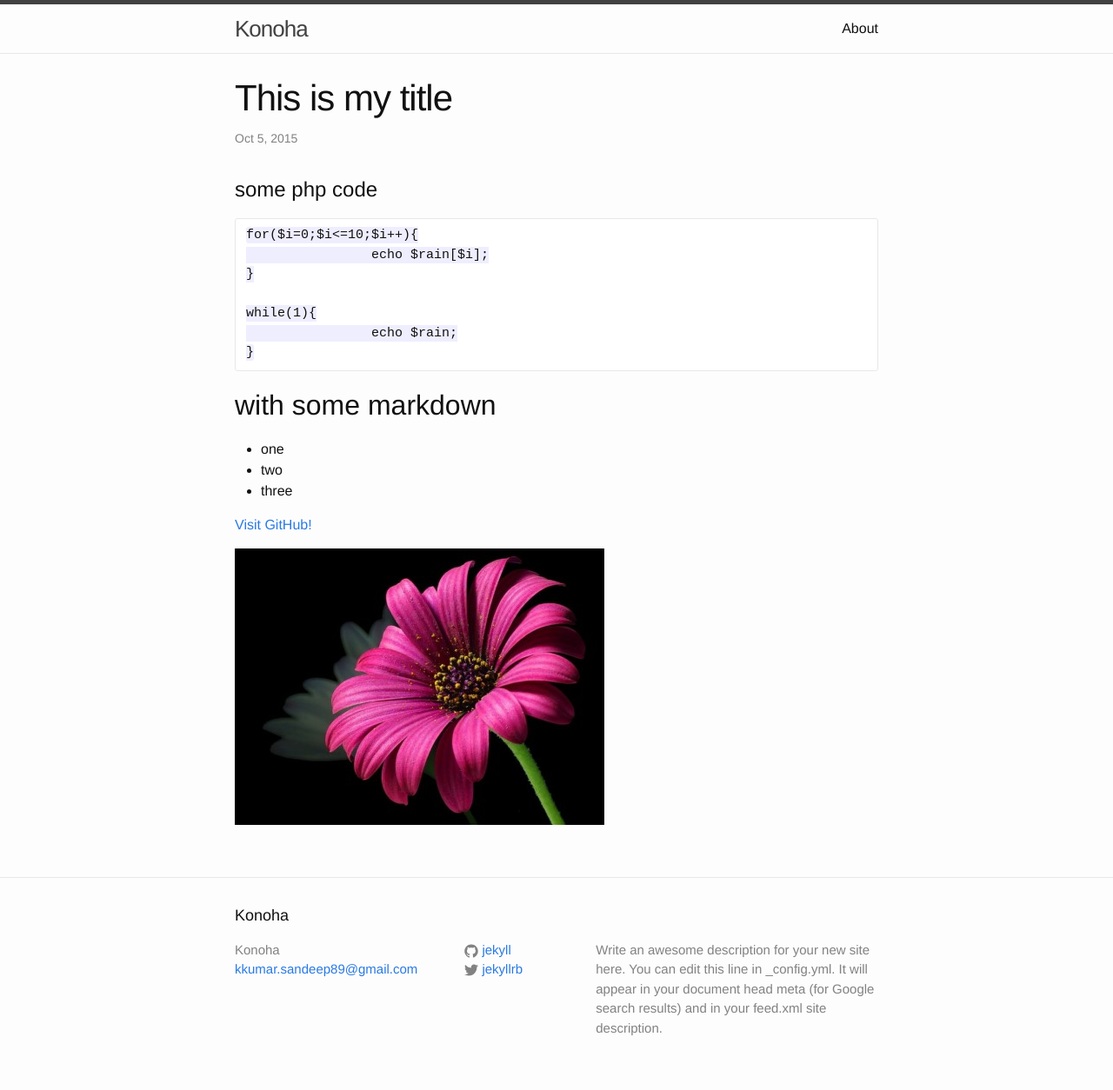
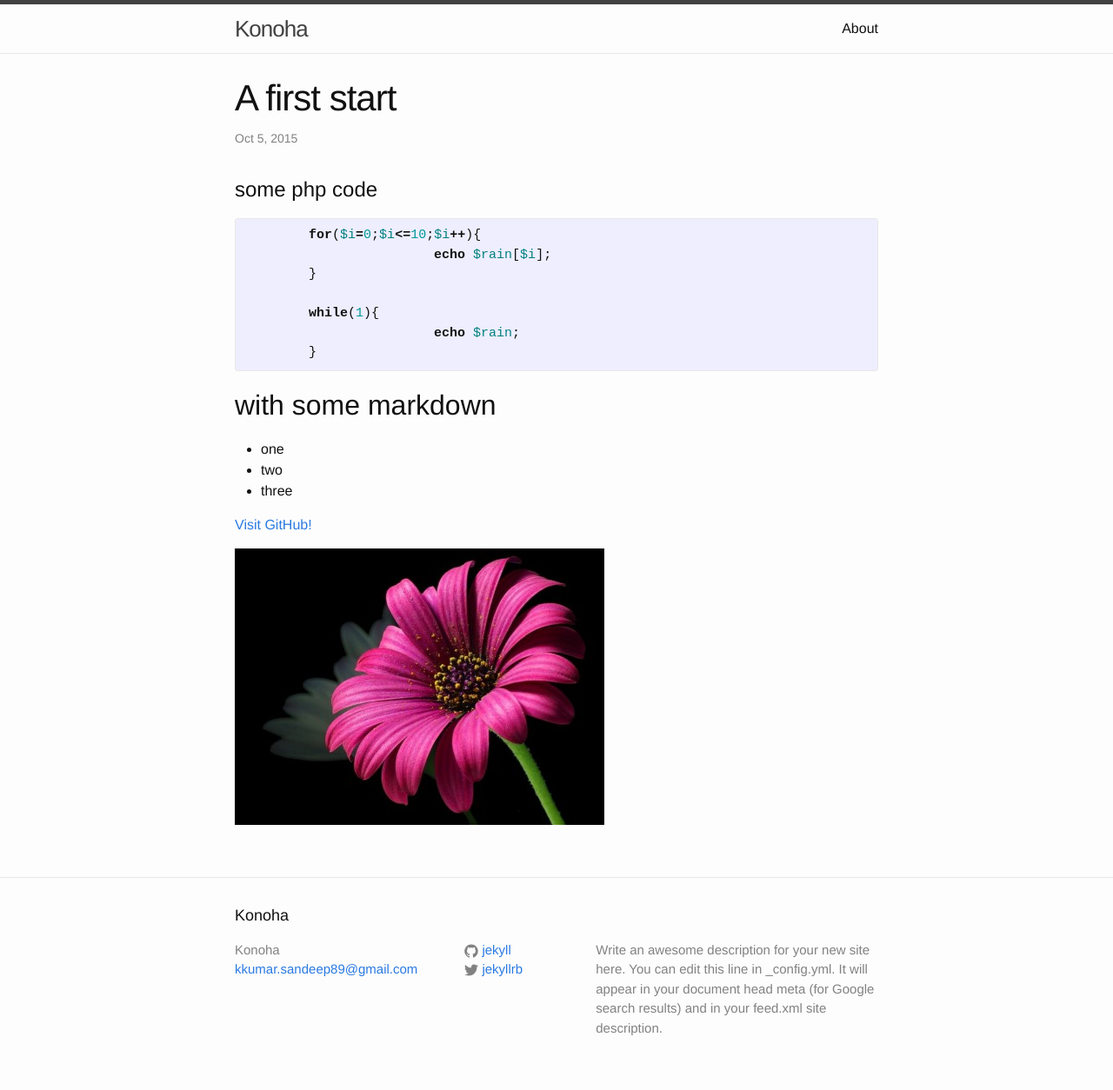
Before and after one commit to vishwakarma09/vishwakarma09.github.io, a Jekyll site: the page built from _posts/2015-10-05-my-first-post-using-jekyll.markdown, in a window 1280 px wide. Shown: the whole page at 87% size. Built offline with Jekyll 4.4.1, drawn with Linux system fonts in a browser that asks for light colours.

Commit message:
after build sync

```diff
--- a/_posts/2015-10-05-my-first-post-using-jekyll.markdown
+++ b/_posts/2015-10-05-my-first-post-using-jekyll.markdown
@@ -1,10 +1,11 @@
 ---
-title: This is my title
+title: A first start
 layout: post
 ---
 
 # some php code
 
+{% highlight php %}
 	for($i=0;$i<=10;$i++){
 			echo $rain[$i];
 	}
@@ -13,8 +14,9 @@ layout: post
 			echo $rain;
 	}
 
+{% endhighlight %}
+
 ## with some markdown
-
 - one
 - two
 - three
```
